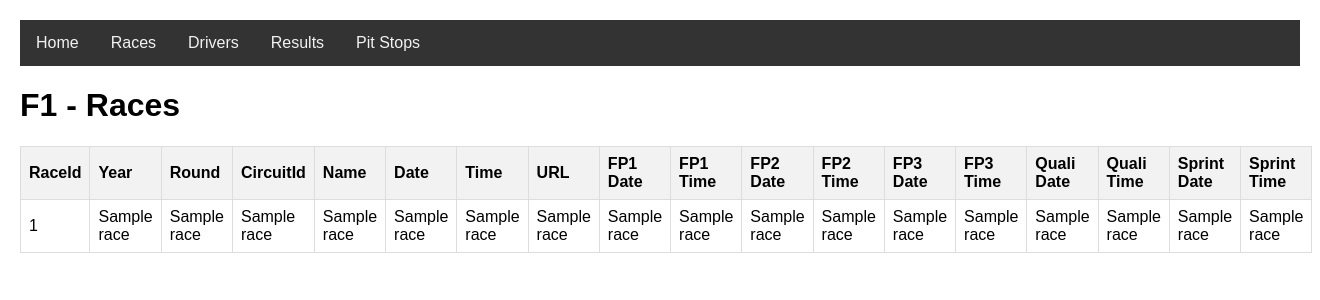
After one commit to itudb2312/itudb2312, a Flask app: template templates/races.html in a window 1320 px wide. The commit adds this page. Shown: the top 300 px of the page. Run offline with Flask 3, Linux system fonts and the light colour scheme; the template is opened without the code that fills it: most values are stand-ins (such as "Sample title", 1, 10 or a date in 2020).

Commit message:
Pages for races and drivers are created.

```diff
--- a/app.py
+++ b/app.py
@@ -28,6 +28,21 @@ def tables():
     result = cursor.fetchall()
     return result
 
+@app.route('/races')
+def races():
+    select_query = "SELECT * FROM races"
+    cursor.execute(select_query)
+    result = cursor.fetchall()
+
+    return render_template('races.html',races=result)
+
+@app.route('/drivers')
+def drivers():
+    select_query = "SELECT * FROM drivers"
+    cursor.execute(select_query)
+    result = cursor.fetchall()
+
+    return render_template('drivers.html',drivers=result)
 
 @app.route('/results')
 def results():
--- a/templates/home.html
+++ b/templates/home.html
@@ -12,6 +12,8 @@
     <body>
         <div class="topnav">
             <a href="/">Home</a>
+            <a href="/races">Races</a>
+            <a href="/drivers">Drivers</a>
             <a href="/results">Results</a>
             <a href="/pit_stops">Pit Stops</a>
         </div>
--- a/templates/pit_stops.html
+++ b/templates/pit_stops.html
@@ -12,6 +12,8 @@
     <body>
         <div class="topnav">
             <a href="/">Home</a>
+            <a href="/races">Races</a>
+            <a href="/drivers">Drivers</a>
             <a href="/results">Results</a>
             <a href="/pit_stops">Pit Stops</a>
         </div>
--- /dev/null
+++ b/templates/races.html
@@ -0,0 +1,67 @@
+<!DOCTYPE html>
+<html lang="en">
+    <head>
+        <meta charset="UTF-8" />
+        <meta name="viewport" content="width=device-width, initial-scale=1.0" />
+        <title>F1 - Races</title>
+        <link
+            rel="stylesheet"
+            href="{{ url_for('static',filename='styles/style.css') }}"
+        />
+    </head>
+    <body>
+        <div class="topnav">
+            <a href="/">Home</a>
+            <a href="/races">Races</a>
+            <a href="/drivers">Drivers</a>
+            <a href="/results">Results</a>
+            <a href="/pit_stops">Pit Stops</a>
+        </div>
+        <h1>F1 - Races</h1>
+
+        <table>
+            <tr>
+                <th>RaceId</th>
+                <th>Year</th>
+                <th>Round</th>
+                <th>CircuitId</th>
+                <th>Name</th>
+                <th>Date</th>
+                <th>Time</th>
+                <th>URL</th>
+                <th>FP1 Date</th>
+                <th>FP1 Time</th>
+                <th>FP2 Date</th>
+                <th>FP2 Time</th>
+                <th>FP3 Date</th>
+                <th>FP3 Time</th>
+                <th>Quali Date</th>
+                <th>Quali Time</th>
+                <th>Sprint Date</th>
+                <th>Sprint Time</th>
+            </tr>
+            {% for race in races %}
+            <tr>
+                <td>{{ race[0] }}</td>
+                <td>{{ race[1] }}</td>
+                <td>{{ race[2] }}</td>
+                <td>{{ race[3] }}</td>
+                <td>{{ race[4] }}</td>
+                <td>{{ race[5] }}</td>
+                <td>{{ race[6] }}</td>
+                <td>{{ race[7] }}</td>
+                <td>{{ race[8] }}</td>
+                <td>{{ race[9] }}</td>
+                <td>{{ race[10] }}</td>
+                <td>{{ race[11] }}</td>
+                <td>{{ race[12] }}</td>
+                <td>{{ race[13] }}</td>
+                <td>{{ race[14] }}</td>
+                <td>{{ race[15] }}</td>
+                <td>{{ race[16] }}</td>
+                <td>{{ race[17] }}</td>
+            </tr>
+            {% endfor %}
+        </table>
+    </body>
+</html>
--- a/templates/results.html
+++ b/templates/results.html
@@ -12,6 +12,8 @@
     <body>
         <div class="topnav">
             <a href="/">Home</a>
+            <a href="/races">Races</a>
+            <a href="/drivers">Drivers</a>
             <a href="/results">Results</a>
             <a href="/pit_stops">Pit Stops</a>
         </div>
```
Also changed, not shown: init.sql (+49 -0 lines), templates/drivers.html (added, +51 -0 lines).
